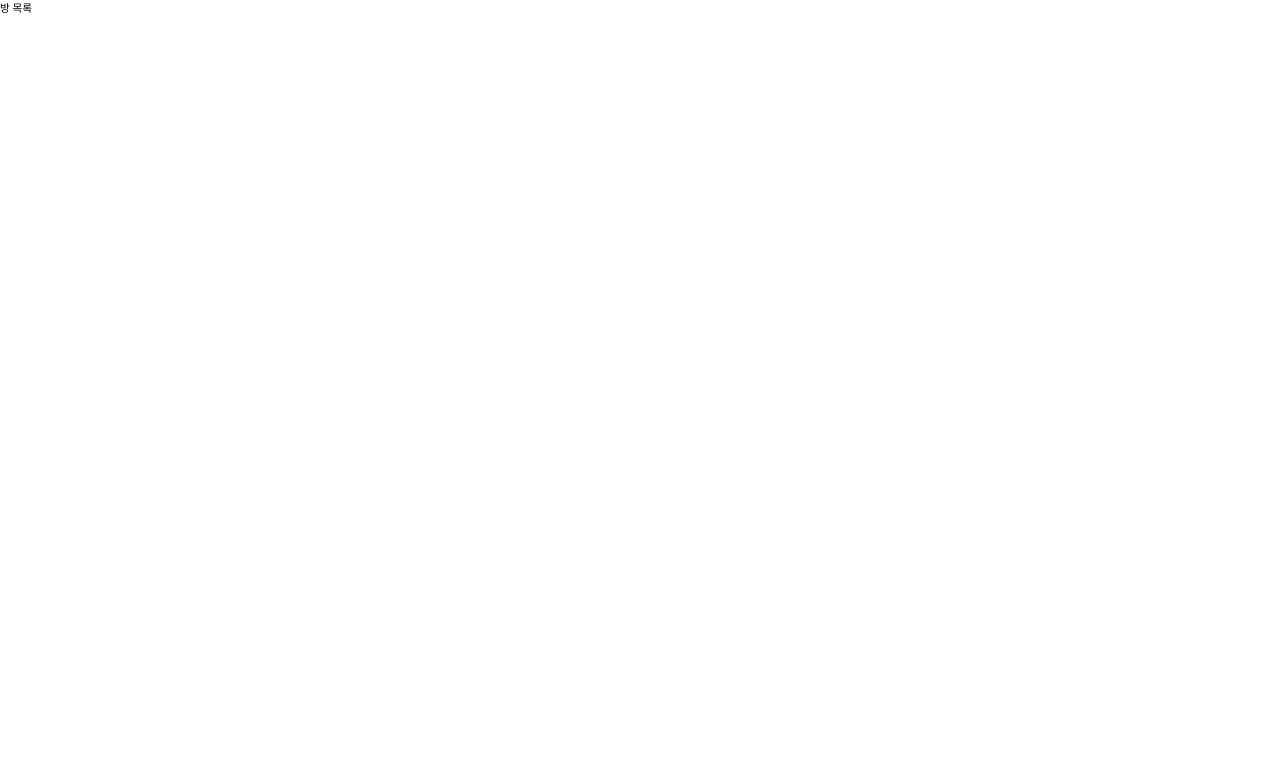
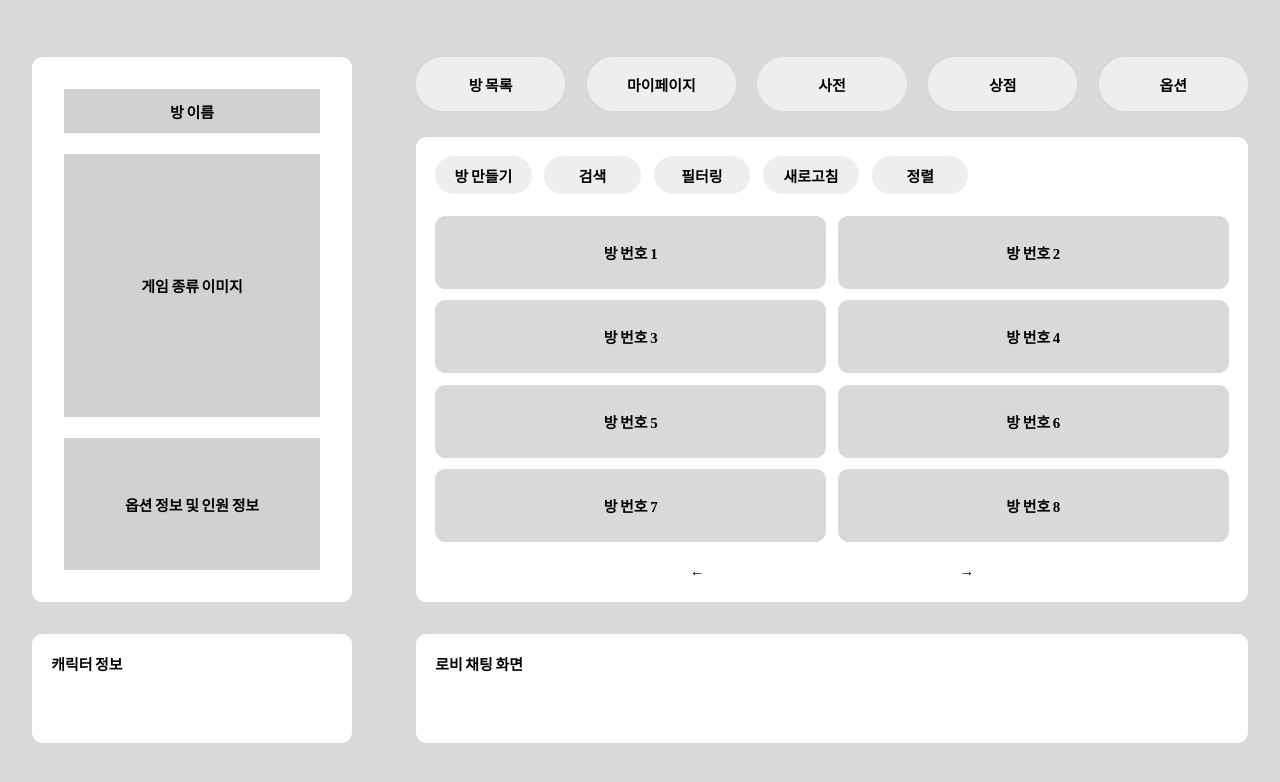
Before and after one commit to iqeq1945/wakttu_frontend, a Next.js app: page /roomlist in a window 1280 px wide. Shown: the top 782 px of the page. Built offline with nearby package versions, Linux system fonts and the light colour scheme.

Commit message:
:lipstick: design: implement room list page UI

```diff
--- a/src/pages/roomlist/index.tsx
+++ b/src/pages/roomlist/index.tsx
@@ -1,5 +1,53 @@
+import roomList from '@/styles/modules/roomList/roomList.module.css';
+import { Tab } from '@/components';
+
 const RoomList = () => {
-  return <div>방 목록</div>;
+  return (
+    <div className={roomList.container}>
+      <div className={roomList.contentWrapper}>
+        <section className={roomList.infoSection}>
+          <article className={roomList.roomInfo}>
+            <div className={roomList.roomName}>방 이름</div>
+            <div className={roomList.gameImage}>게임 종류 이미지</div>
+            <div className={roomList.gameOptions}>옵션 정보 및 인원 정보</div>
+          </article>
+          <article className={roomList.characterInfo}>캐릭터 정보</article>
+        </section>
+        <section className={roomList.roomListSection}>
+          <section className={roomList.roomListTop}>
+            <ul className={roomList.menuGroup}>
+              <Tab href="/roomlist" menuName="방 목록" />
+              <Tab href="/roomlist" menuName="마이페이지" />
+              <Tab href="/roomlist" menuName="사전" />
+              <Tab href="/roomlist" menuName="상점" />
+              <Tab href="/roomlist" menuName="옵션" />
+            </ul>
+            <article className={roomList.roomList}>
+              <ul className={roomList.optionGroup}>
+                <Tab href="/roomlist" menuName="방 만들기" />
+                <Tab href="/roomlist" menuName="검색" />
+                <Tab href="/roomlist" menuName="필터링" />
+                <Tab href="/roomlist" menuName="새로고침" />
+                <Tab href="/roomlist" menuName="정렬" />
+              </ul>
+              <div className={roomList.roomWrapper}>
+                {Array.from({ length: 8 }).map((_, index) => (
+                  <div key={index} className={roomList.room}>
+                    방 번호 {index + 1}
+                  </div>
+                ))}
+              </div>
+              <div className={roomList.arrows}>
+                <a href="/roomlist">←</a>
+                <a href="/roomlist">→</a>
+              </div>
+            </article>
+          </section>
+          <article className={roomList.lobbyChat}>로비 채팅 화면</article>
+        </section>
+      </div>
+    </div>
+  );
 };
 
 export default RoomList;
--- a/src/styles/modules/roomList/roomList.module.css
+++ b/src/styles/modules/roomList/roomList.module.css
@@ -1,7 +1,130 @@
+/* 전체 컨테이너 */
+.container {
+  display: flex;
+  align-items: center;
+  justify-content: center;
+
+  width: 100vw;
+  height: 100vh;
+
+  min-width: 102.063rem;
+  min-height: 52.063rem;
+
+  background: #d9d9d9;
+}
+
+.contentWrapper {
+  display: grid;
+  grid-template-columns: 3fr 7fr;
+
+  width: 100%;
+}
+
+/* 좌측 우측 section 구분 */
+.infoSection,
+.roomListSection {
+  display: grid;
+  grid-template-rows: 5fr 1fr;
+
+  padding: 3rem;
+  gap: 3rem;
+}
+
+.roomInfo,
+.characterInfo,
+.menuGroup,
+.roomList,
+.lobbyChat {
+  border-radius: 1rem;
+
+  font-size: 1.4rem;
+  font-weight: 600;
+
+  word-spacing: -0.1rem;
+}
+
+.roomInfo,
+.characterInfo,
+.roomList,
+.lobbyChat {
+  background: #fff;
+  padding: 1.8rem;
+}
+
+/* 방 정보 관련 */
+.roomInfo {
+  display: grid;
+  grid-template-rows: 1fr 6fr 3fr;
+
+  padding: 3rem;
+  gap: 2rem;
+}
+
+.roomName,
+.gameImage,
+.gameOptions {
+  display: flex;
+  align-items: center;
+  justify-content: center;
+
+  font-size: 1.4rem;
+  font-weight: 600;
+
+  word-spacing: -0.1rem;
+
+  background: #d1d1d1;
+}
+
+/* 방 목록 관련 style (화면 설계서 우측) */
+.roomListTop {
+  display: grid;
+  grid-template-rows: 1fr 8fr;
+
+  gap: 2rem;
+}
+
+.roomList {
+  display: grid;
+  grid-template-rows: 1fr 8.5fr 0.5fr;
+
+  gap: 2rem;
+}
+
+.roomWrapper {
+  display: grid;
+  grid-template-columns: 5fr 5fr;
+  grid-template-rows: 2fr 2fr 2fr 2fr;
+
+  gap: 1.1rem;
+}
+
+.room {
+  display: flex;
+  justify-content: center;
+  align-items: center;
+
+  border-radius: 1rem;
+  background-color: #d9d9d9;
+}
+
+.arrows {
+  display: flex;
+  justify-content: space-evenly;
+}
+
 /* tab component
  * menuTab: 최상단 menu
  * optionGroip: 방 목록 설정 menu
 **/
+.menuGroup {
+  display: grid;
+  grid-template-columns: 2fr 2fr 2fr 2fr 2fr;
+
+  height: 5rem;
+
+  gap: 2rem;
+}
+
 .menuTab {
   display: flex;
   justify-content: center;
@@ -12,3 +135,13 @@
 
   cursor: pointer;
 }
+
+.optionGroup {
+  display: grid;
+  grid-template-columns: 2fr 2fr 2fr 2fr 2fr;
+
+  width: 50rem;
+  height: 3.6rem;
+
+  gap: 1.2rem;
+}
```
